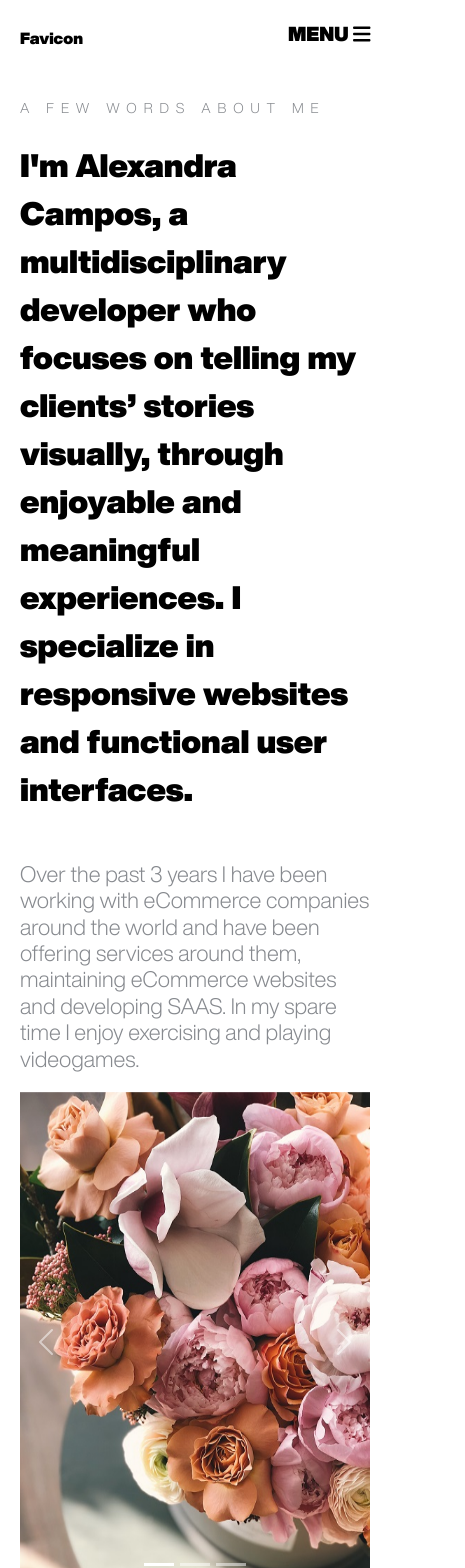
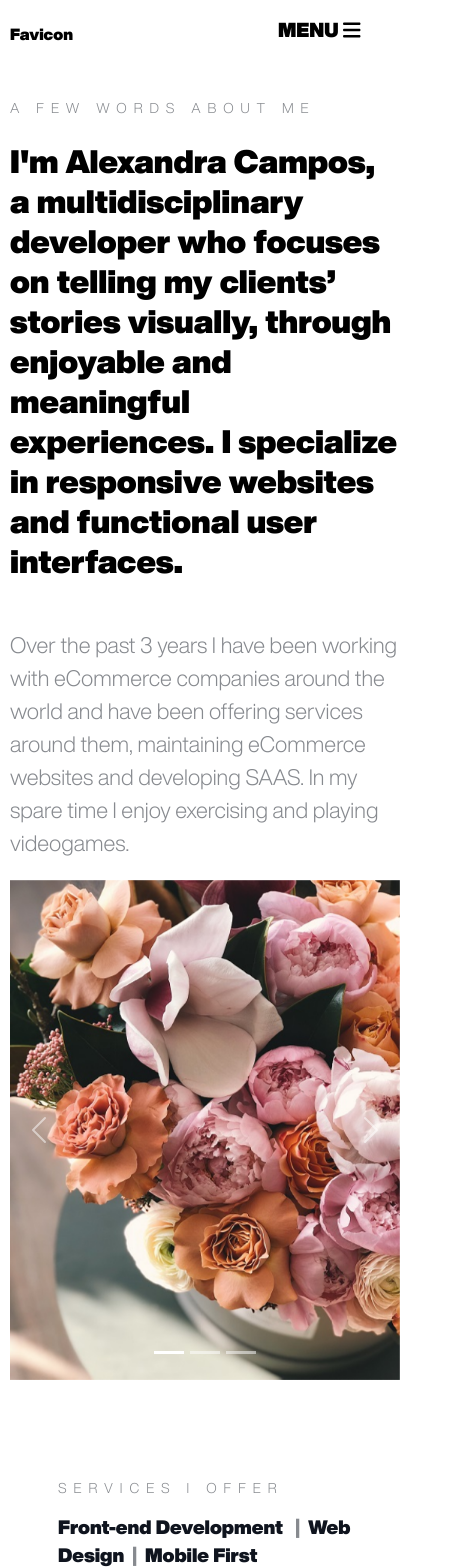
Before and after one commit to lexie70/My-Portfolio, a Next.js app: page /about in a window 390 px wide. Shown: the top 1568 px of the page, 465 px wide, since content can reach past the window. Built offline with nearby package versions, Linux system fonts and the light colour scheme.

Commit message:
responsive read about me view ready

```diff
--- a/src/app/about/page.jsx
+++ b/src/app/about/page.jsx
@@ -15,11 +15,11 @@ export default function About() {
 
   <Carousel/>
   <div className="row">
-    <div className="col-6">
+    <div className="col-12 col-sm-6">
       <List title={"Services I Offer"} list={["Front-end Development ","Web Design",
       "Mobile First Websites","Back-end Development"]}/>
     </div>
-    <div className="col-6">
+    <div className="col-12 col-sm-6">
       <List title={"Services I Offer"} list={["Front-end Development ","Web Design",
       "Mobile First Websites","Back-end Development"]}/>
     </div>
@@ -36,11 +36,11 @@ export default function About() {
 function List({title,list}){
   return<section className="margin-separation ms-5 me-5">
   <h5>{title}</h5>
-  <div className="">
+  <div className="mt-3">
     <h3>
       {list.map((item)=>{
         return <>
-        {item}<strong className="ms-3 me-3">|</strong>
+        {item}<strong className="ms-2 me-2">|</strong>
         </>
       })}
       </h3>
--- a/src/app/components/Footer.module.css
+++ b/src/app/components/Footer.module.css
@@ -16,3 +16,13 @@ padding-bottom: 4px;
 .li{
     list-style-type: none;
 }
+
+
+@media(max-width: 950px){
+.mainbox{
+    margin-top: 0px;
+}
+.h3{
+    margin-top: 20px;
+}
+}
--- a/src/app/globals.css
+++ b/src/app/globals.css
@@ -168,7 +168,20 @@ h1{
   }
   h1{
     font-size: 2em;
-    line-height: 3rem;
+    line-height: 2.5rem;
+  }
+  h3{
+   font-size: 1.2em;
+   line-height: 1.5em;
+  }
+  .mainBox-about{
+    width: 100%!important;
+
+  }
+  body{
+    margin-left: 10px;
+    margin-right: 0px;
+    width: 100%;
   }
 
 }
```
